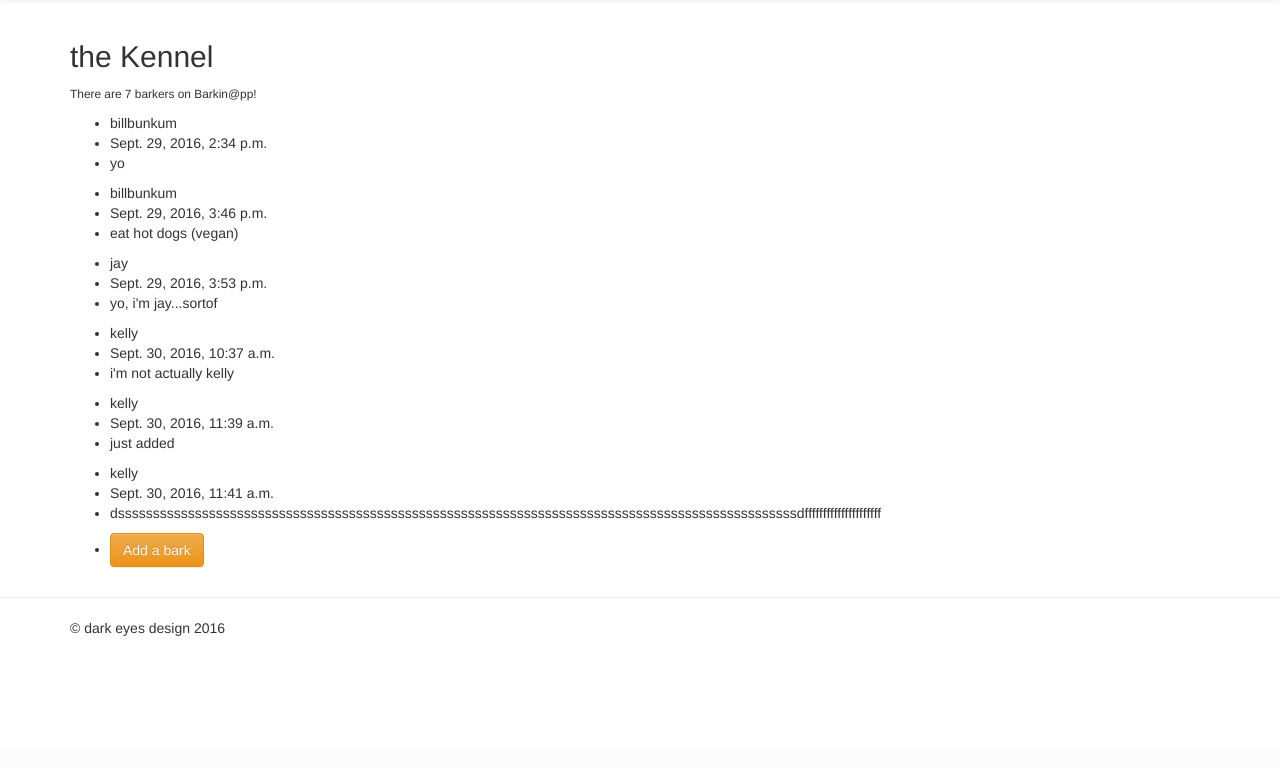
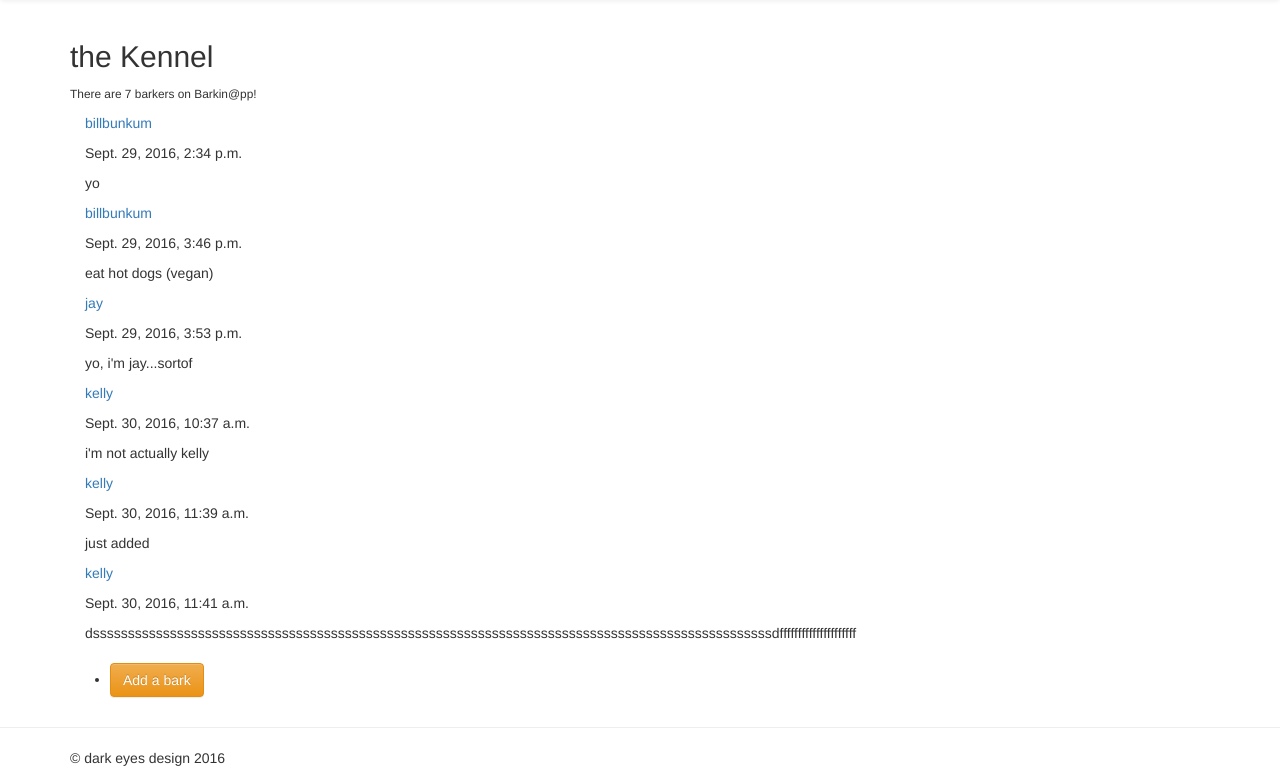
Before and after one commit to billbunkum/barkin-web-app, a Django app: page /barks/users/ in a window 1280 px wide. Shown: the part 52-820 px from the top of the page. Before the commit the page ends 688 px from the top, so only its background shows below. Run offline with Django 3.2, Linux system fonts and the light colour scheme; data comes from the database, SQL or seed files in the repository; both versions use the stored data as it was after the commit; some libraries are stand-ins or nearby versions.

Commit message:
make global_barks_list username links point to author's barks_list

```diff
--- a/barks/templates/barks/global_barks_list.html
+++ b/barks/templates/barks/global_barks_list.html
@@ -4,16 +4,18 @@
 <h2>the Kennel</h2>
 <small>There are {{user_count}} barkers on Barkin@pp!</small>
 <p>
-    <div class="bark-scroll">
+    <div class="container">
         {% for bark in ubs %}
-            <ul>
-                <li>{{bark.user.username}}
-                    </li>
-                <li>{{bark.post_date}}
-                    </li>
-                <li>{{bark.content}}
-                    </li>
-            </ul>
+            <p>
+            <a href="{% url 'barks:barks_list' bark.user_id %}">
+                {{bark.user.username}}</a>
+            </p>
+            <p>
+                {{bark.post_date}}
+            </p>
+            <p>
+                {{bark.content}}
+            </p>
         {% endfor %}
     </div>
 </p>
--- a/barks/urls.py
+++ b/barks/urls.py
@@ -3,7 +3,7 @@
 from . import views
 
 urlpatterns = [
-    url(r'^users?/$', views.global_barks_list, name="global_barks_list"),
+    url(r'^users/$', views.global_barks_list, name="global_barks_list"),
     url(r'^add/$', views.add_bark, name="add_bark"),
     url(r'^(?P<id>\d+)/$', views.barks_list, name="barks_list"),
     url(r'^$', views.barks_list, name="barks_list"),
--- a/core/static/styles.css
+++ b/core/static/styles.css
@@ -5,7 +5,7 @@
     background-repeat: no-repeat;
 }
 
-.bark-scroll {
+.container .bark-scroll {
     margin: 0 auto;
     border: 2px dotted black;
 }
```
Also changed, not shown: db.sqlite3.
